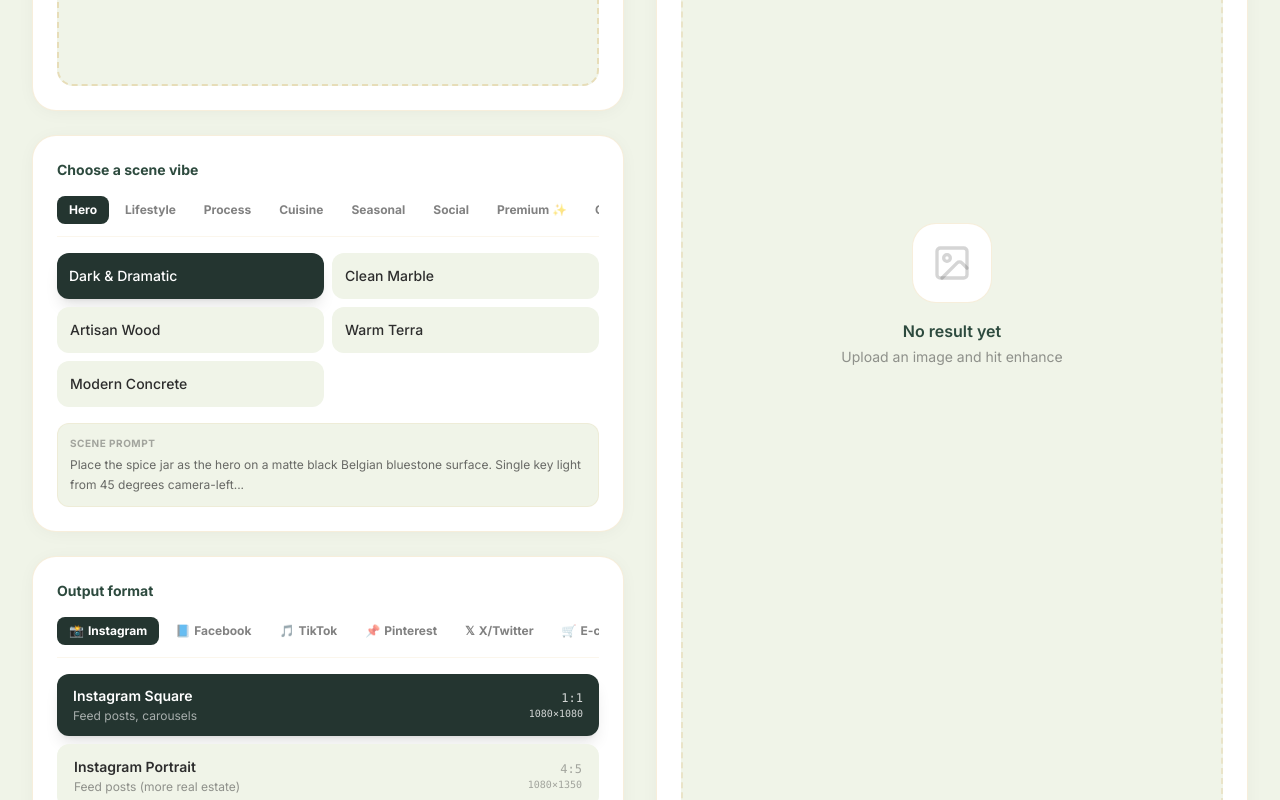
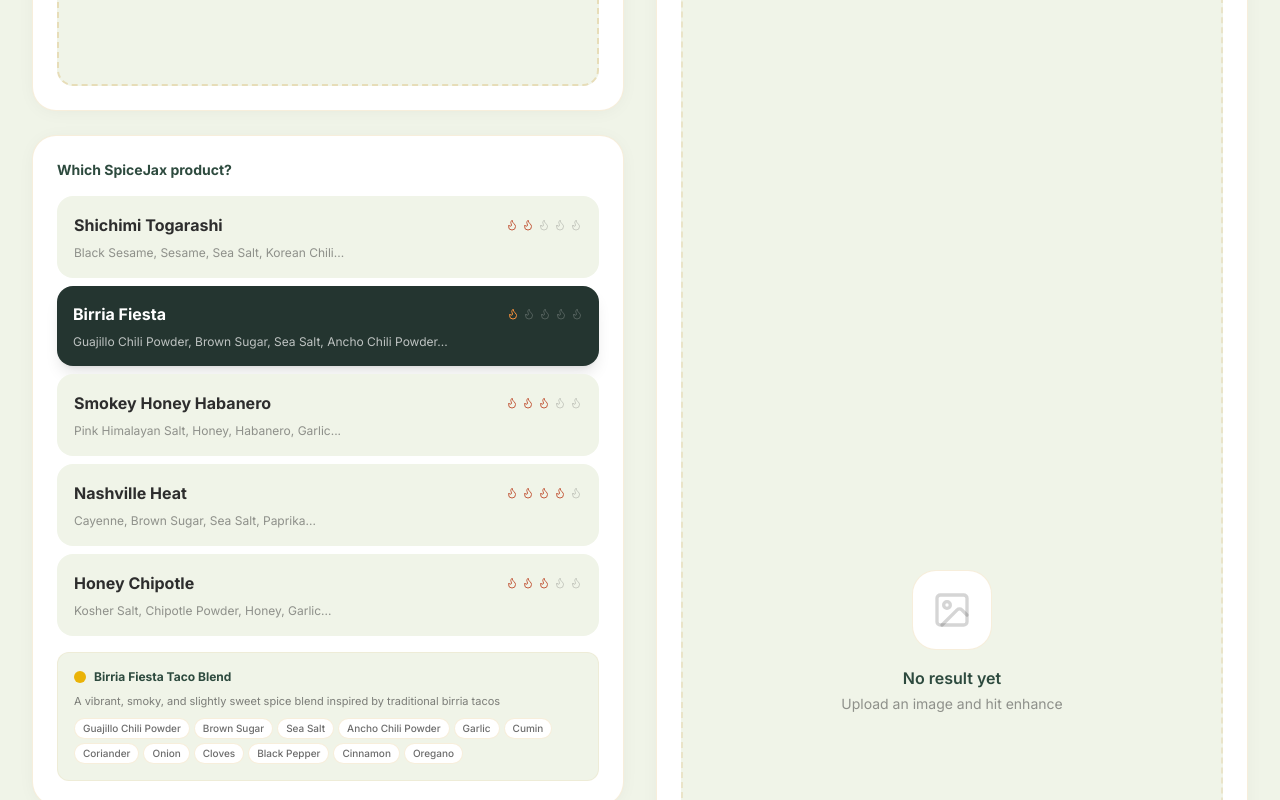
Before and after one commit to Aldazou/SpicejaxOps, a Next.js app: page /enhance in a window 1280 px wide. Shown: the part 860-1660 px from the top of the page. Built offline with nearby package versions, Linux system fonts and the light colour scheme.

Commit message:
Add SpiceJax product catalog with ingredients - AI now incorporates real ingredients into scenes

```diff
--- a/app/api/library/upload/route.ts
+++ b/app/api/library/upload/route.ts
@@ -14,6 +14,9 @@
     console.log("📸 LIBRARY UPLOAD REQUEST:");
     console.log("   Target:", LIBRARY_ENDPOINT);
     console.log("   Scene:", body.sceneId);
+    console.log("   Scene Label:", body.sceneLabel);
+    console.log("   Format:", body.formatLabel);
+    console.log("   FileName:", body.fileName);
     console.log("   Image Data Start:", imagePreview);
 
     const response = await fetch(LIBRARY_ENDPOINT, {
--- a/app/enhance/page.tsx
+++ b/app/enhance/page.tsx
@@ -3,9 +3,68 @@
 import { useMemo, useState } from "react";
 import MainLayout from "@/components/MainLayout";
 import Image from "next/image";
-import { Expand, Download, Trash2, Sparkles, ImageIcon, Check, X } from "lucide-react";
+import { Expand, Download, Trash2, Sparkles, ImageIcon, Check, X, Flame } from "lucide-react";
 import Zoom from "react-medium-image-zoom";
 import "react-medium-image-zoom/dist/styles.css";
+
+/*
+ * ═══════════════════════════════════════════════════════════════════════════════
+ * SPICEJAX PRODUCT CATALOG
+ * ═══════════════════════════════════════════════════════════════════════════════
+ */
+
+const SPICEJAX_PRODUCTS = [
+  {
+    id: "shichimi-togarashi",
+    name: "Shichimi Togarashi Fusion",
+    shortName: "Shichimi Togarashi",
+    ingredients: ["Black Sesame", "Sesame", "Sea Salt", "Korean Chili", "Garlic", "Orange Peel", "Ginger"],
+    goodOn: ["Rice", "Noodles", "Chicken", "Seafood", "Vegetables"],
+    description: "A Japanese-inspired spicy and savory blend with chili, sesame, and citrus notes, perfect for global fusion dishes",
+    heat: 2,
+    color: "#dc2626", // Red
+  },
+  {
+    id: "birria-fiesta",
+    name: "Birria Fiesta Taco Blend",
+    shortName: "Birria Fiesta",
+    ingredients: ["Guajillo Chili Powder", "Brown Sugar", "Sea Salt", "Ancho Chili Powder", "Garlic", "Cumin", "Coriander", "Onion", "Cloves", "Black Pepper", "Cinnamon", "Oregano"],
+    goodOn: ["Beef", "Lamb", "Pork", "Chicken", "Vegetables"],
+    description: "A vibrant, smoky, and slightly sweet spice blend inspired by traditional birria tacos",
+    heat: 1,
+    color: "#eab308", // Yellow/Gold
+  },
+  {
+    id: "smokey-honey-habanero",
+    name: "Smokey Honey Habanero Rub",
+    shortName: "Smokey Honey Habanero",
+    ingredients: ["Pink Himalayan Salt", "Honey", "Habanero", "Garlic", "Cayenne", "Paprika", "Hickory Smoke"],
+    goodOn: ["Chicken", "Pork", "Seafood", "Vegetables", "Beef"],
+    description: "A fiery, sweet, and smoky rub with habanero heat and hickory smoke, balanced by honey",
+    heat: 3,
+    color: "#ea580c", // Orange
+  },
+  {
+    id: "nashville-heat",
+    name: "Nashville Heat Wave",
+    shortName: "Nashville Heat",
+    ingredients: ["Cayenne", "Brown Sugar", "Sea Salt", "Paprika", "Garlic", "Onion", "Black Pepper", "Ancho Chili"],
+    goodOn: ["Chicken", "Pork", "Seafood", "Vegetables", "Beef"],
+    description: "A bold, fiery spice blend inspired by Nashville hot chicken, with intense heat and rich flavor",
+    heat: 4,
+    color: "#171717", // Black
+  },
+  {
+    id: "honey-chipotle",
+    name: "Honey Chipotle BBQ Rub",
+    shortName: "Honey Chipotle",
+    ingredients: ["Kosher Salt", "Chipotle Powder", "Honey", "Garlic", "Paprika", "Black Pepper", "Cumin"],
+    goodOn: ["Chicken", "Pork", "Seafood", "Vegetables", "Beef"],
+    description: "A sweet, smoky, and spicy rub perfect for grilling, with a hint of honey and chipotle heat",
+    heat: 3,
+    color: "#7f1d1d", // Brown/Maroon
+  },
+];
 
 /*
  * ═══════════════════════════════════════════════════════════════════════════════
@@ -414,6 +473,11 @@
   const [activeCategory, setActiveCategory] = useState<string>("hero");
   const [customScene, setCustomScene] = useState<string>("");
   const [formatId, setFormatId] = useState<string>("ig-square");
+  const [productId, setProductId] = useState<string>("birria-fiesta");
+
+  const activeProduct = useMemo(() => {
+    return SPICEJAX_PRODUCTS.find((p) => p.id === productId) || SPICEJAX_PRODUCTS[0];
+  }, [productId]);
 
   const activeFormat = useMemo(() => {
     return FORMAT_PRESETS.find((f) => f.id === formatId) || FORMAT_PRESETS[0];
@@ -424,11 +488,22 @@
       ? customScene.trim()
       : SCENE_PRESETS.find((scene) => scene.id === sceneId)?.prompt ?? "";
 
+    // Build product context for the AI
+    const productContext = `
+PRODUCT INFORMATION:
+- Product Name: SpiceJax ${activeProduct.name}
+- Key Ingredients: ${activeProduct.ingredients.slice(0, 5).join(", ")}
+- Best Used On: ${activeProduct.goodOn.join(", ")}
+- Flavor Profile: ${activeProduct.description}
+- Heat Level: ${activeProduct.heat}/5
+
+IMPORTANT: Incorporate these actual ingredients as props in the scene where appropriate. For example, if the blend contains "Guajillo Chili", show dried guajillo chilies. If it contains "Honey", show a honey dipper or honeycomb. If it contains "Garlic", show fresh garlic cloves. Make the ingredients visually prominent and appetizing.`;
+
     // Append format instructions to the prompt
     const formatInstruction = `Output image dimensions: ${activeFormat.ratio} aspect ratio (${activeFormat.pixels}). Compose the scene to work perfectly in this format with appropriate headroom and subject placement.`;
 
-    return `${basePrompt} ${formatInstruction}`;
-  }, [sceneId, customScene, activeFormat]);
+    return `${basePrompt}\n\n${productContext}\n\n${formatInstruction}`;
+  }, [sceneId, customScene, activeFormat, activeProduct]);
 
   const handleImageUpload = (e: React.ChangeEvent<HTMLInputElement>) => {
     const file = e.target.files?.[0];
@@ -504,13 +579,14 @@
     if (!enhancedImage) return;
     setApproving(true);
 
-    // Get scene and format labels for the filename
+    // Get scene, format, and product labels for the filename
     const sceneLabel = SCENE_PRESETS.find((s) => s.id === sceneId)?.label || "Custom";
     const formatLabel = activeFormat.label;
+    const productLabel = activeProduct.shortName;
     const timestamp = new Date().toISOString().slice(0, 10); // YYYY-MM-DD
 
-    // Create a descriptive filename: SpiceJax_DarkDramatic_InstagramSquare_2024-01-15
-    const fileName = `SpiceJax_${sceneLabel.replace(/[^a-zA-Z0-9]/g, "")}_${formatLabel.replace(/[^a-zA-Z0-9]/g, "")}_${timestamp}`;
+    // Create a descriptive filename: SpiceJax_BirriaFiesta_DarkDramatic_InstagramSquare_2024-01-15
+    const fileName = `SpiceJax_${productLabel.replace(/[^a-zA-Z0-9]/g, "")}_${sceneLabel.replace(/[^a-zA-Z0-9]/g, "")}_${formatLabel.replace(/[^a-zA-Z0-9]/g, "")}_${timestamp}`;
 
     try {
       await fetch("/api/library/upload", {
@@ -612,6 +688,66 @@
                     />
                   </label>
                 )}
+              </div>
+
+              {/* Product Selection */}
+              <div className="bg-white rounded-3xl border border-brand-gold/20 shadow-[0_2px_20px_-4px_rgba(0,0,0,0.06)] p-6">
+                <p className="text-sm font-bold text-brand-title mb-4">Which SpiceJax product?</p>
+
+                <div className="space-y-2">
+                  {SPICEJAX_PRODUCTS.map((product) => (
+                    <button
+                      key={product.id}
+                      onClick={() => setProductId(product.id)}
+                      className={`w-full p-4 rounded-2xl text-left transition-all ${
+                        productId === product.id
+                          ? "bg-[#243530] text-white shadow-lg"
+                          : "bg-brand-sage text-brand-text hover:bg-spice-100 border border-transparent hover:border-brand-gold/20"
+                      }`}
+                    >
+                      <div className="flex items-center justify-between mb-2">
+                        <span className="font-bold">{product.shortName}</span>
+                        <div className="flex items-center gap-1">
+                          {[...Array(5)].map((_, i) => (
+                            <Flame
+                              key={i}
+                              className={`w-3 h-3 ${
+                                i < product.heat
+                                  ? productId === product.id ? "text-orange-400" : "text-brand-rust"
+                                  : productId === product.id ? "text-white/20" : "text-brand-text/20"
+                              }`}
+                            />
+                          ))}
+                        </div>
+                      </div>
+                      <p className={`text-xs ${productId === product.id ? "text-white/70" : "text-brand-text/50"}`}>
+                        {product.ingredients.slice(0, 4).join(", ")}...
+                      </p>
+                    </button>
+                  ))}
+                </div>
+
+                {/* Selected Product Details */}
+                <div className="mt-4 p-4 bg-brand-sage rounded-xl border border-brand-gold/10">
+                  <div className="flex items-center gap-2 mb-2">
+                    <div
+                      className="w-3 h-3 rounded-full"
+                      style={{ backgroundColor: activeProduct.color }}
+                    />
+                    <p className="text-xs font-bold text-brand-title">{activeProduct.name}</p>
+                  </div>
+                  <p className="text-[11px] text-brand-text/60 mb-2">{activeProduct.description}</p>
+                  <div className="flex flex-wrap gap-1">
+                    {activeProduct.ingredients.map((ing) => (
+                      <span
+                        key={ing}
+                        className="px-2 py-0.5 bg-white rounded-full text-[10px] font-medium text-brand-text/70 border border-brand-gold/20"
+                      >
+                        {ing}
+                      </span>
+                    ))}
+                  </div>
+                </div>
               </div>
 
               {/* Scene Selection */}
```
